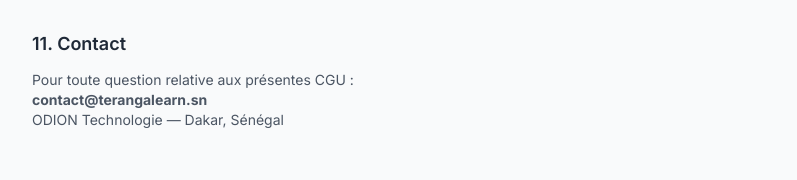
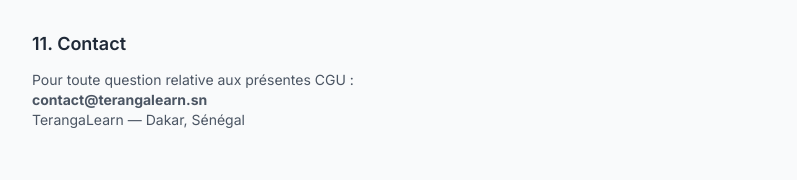
Before and after one commit to francisdiene/terangalearn, a Next.js app: page /cgu in a window 1280 px wide. Shown: the part 1789-1969 px from the top of the page, without its empty margins (240-1037 px from the left). Built offline with nearby package versions, Linux system fonts and the light colour scheme.

Commit message:
Update contact information in CGU page

```diff
--- a/src/app/(legal)/cgu/page.tsx
+++ b/src/app/(legal)/cgu/page.tsx
@@ -99,7 +99,7 @@ export default function CGU() {
         <p className="text-sm text-gray-600">
           Pour toute question relative aux présentes CGU :<br />
           <strong>contact@terangalearn.sn</strong><br />
-          ODION Technologie — Dakar, Sénégal
+          TerangaLearn — Dakar, Sénégal
         </p>
       </section>
     </article>
```
